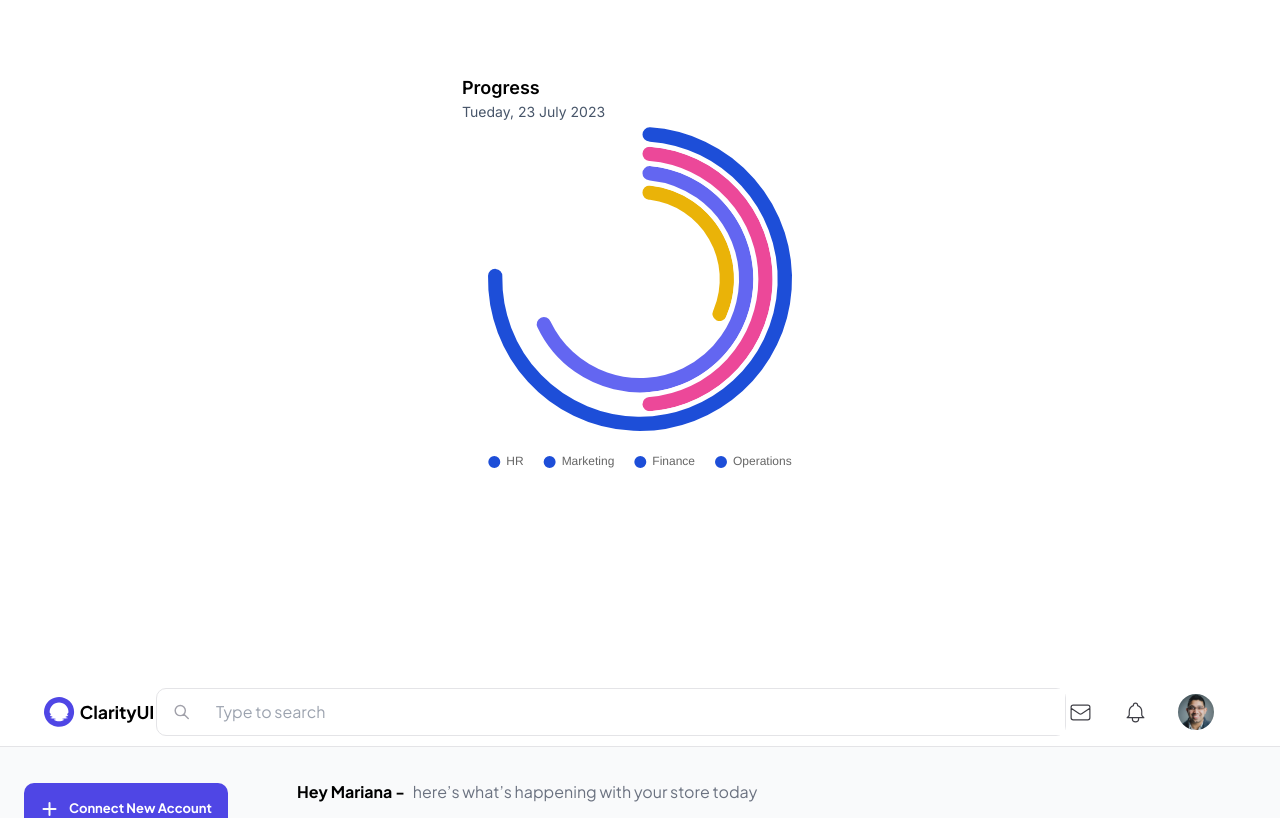
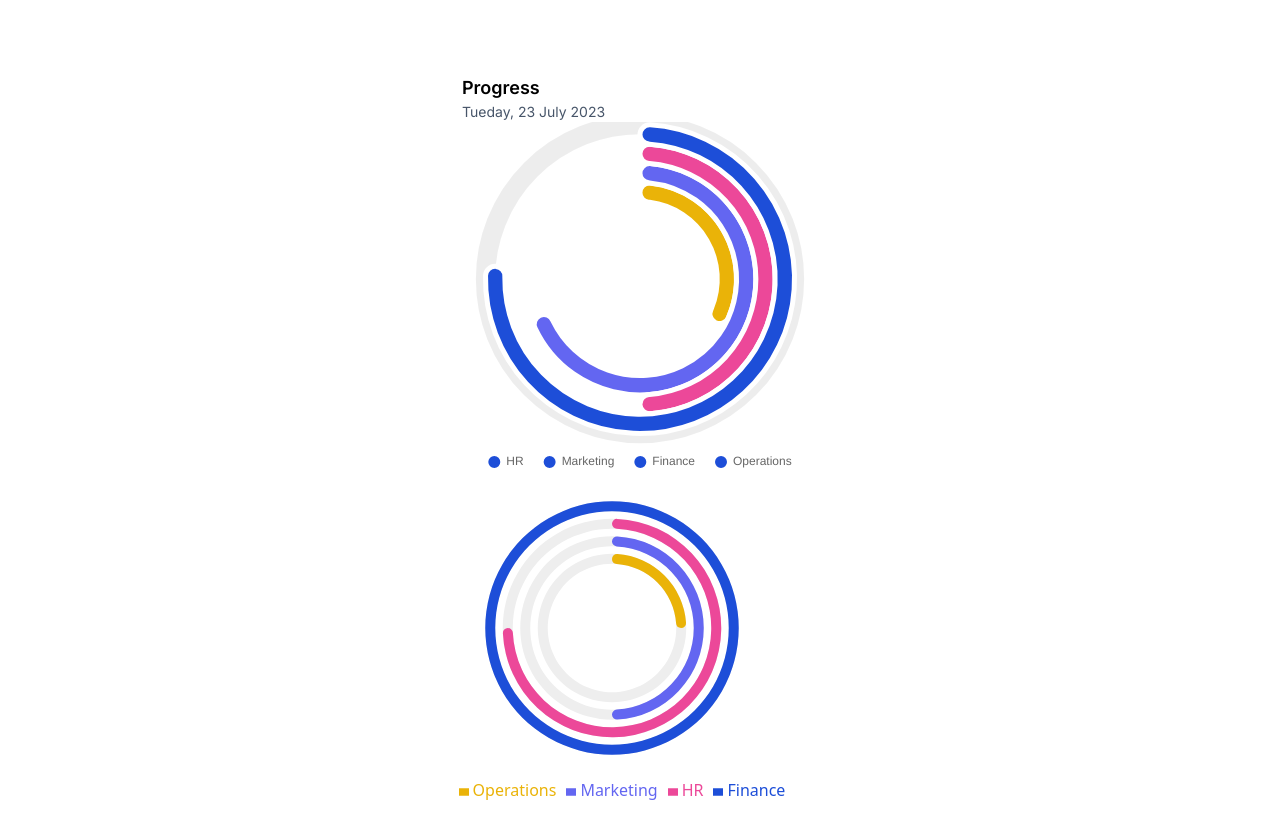
Before and after one commit to S-ali007/charts-Using-ReactchartJS, a React (Create React App) app: page / in a window 1280 px wide. Shown: the part 3900-4718 px from the top of the page. Built offline with nearby package versions, Linux system fonts and the light colour scheme.

Commit message:
changes with radial chart

```diff
--- a/package.json
+++ b/package.json
@@ -6,11 +6,13 @@
     "@testing-library/jest-dom": "^5.17.0",
     "@testing-library/react": "^13.4.0",
     "@testing-library/user-event": "^13.5.0",
+    "bootstrap": "^5.3.1",
     "chart.js": "^4.3.3",
     "react": "^18.2.0",
     "react-chartjs-2": "^5.2.0",
     "react-dom": "^18.2.0",
     "react-scripts": "5.0.1",
+    "recharts": "^2.7.3",
     "web-vitals": "^2.1.4"
   },
   "scripts": {
--- a/src/Components/Dashboard.jsx
+++ b/src/Components/Dashboard.jsx
@@ -593,6 +593,7 @@ function Dashboard() {
                 />
               </div>
             </div>
+            {/* Traffic Source Div */}
             <div className="max-w-[383px] w-full   border pl-[27px] pr-[22px] rounded-[10px] bg-[#FFFFFF]">
               <div className="  font-PlusJakartaSans flex  justify-between items-center mt-[16px] ">
                 <div className=" items-center font-[700] text-[16px] shrink-0">
--- a/src/Components/DoughnutChart.jsx
+++ b/src/Components/DoughnutChart.jsx
@@ -1,6 +1,8 @@
 // Components/PieChart.js
 import React from "react";
 import { Doughnut } from "react-chartjs-2";
+import ReRadialBarChart from "./ReRadialBarChart";
+
 
 
 const DoughnutChart = ({  DoughnutchartData}) => {
@@ -20,6 +22,24 @@ const DoughnutChart = ({  DoughnutchartData}) => {
 
 
   };
+  const backgroundCircle={
+    id:'backgroundCircle',
+    beforeDatasetsDraw(chart,args,pluginOptions){
+      const {ctx}=chart;
+      ctx.save();
+      const xCoor=chart.getDatasetMeta(0).data[0].x;
+      const yCoor=chart.getDatasetMeta(0).data[0].y;
+      const innerRadius=chart.getDatasetMeta(0).data[0].innerRadius;
+      const outerRadius=chart.getDatasetMeta(0).data[0].outerRadius;
+      const width = outerRadius-innerRadius;
+      const angle=Math.PI /180;
+      ctx.beginPath();
+      ctx.lineWidth=width;
+      ctx.strokeStyle='rgba(0, 0, 0, 0.07)';
+      ctx.arc(xCoor, yCoor, outerRadius , 0, angle * 360, false);
+      ctx.stroke();
+    }
+  }
 
   return (
     <div className="flex flex-col  items-center   ">
@@ -29,7 +49,8 @@ const DoughnutChart = ({  DoughnutchartData}) => {
         <h1 className="text-[14px] font-[400] font-Inter text-[#475569]">
           Tueday, 23 July 2023
         </h1>
-        <Doughnut data={DoughnutchartData} options={options} />
+        <Doughnut data={DoughnutchartData} options={options} plugins={[backgroundCircle]} />
+        <ReRadialBarChart/>
       </div>
     </div>
   );
--- /dev/null
+++ b/src/Components/ReRadialBarChart.jsx
@@ -0,0 +1,80 @@
+import React from "react";
+import {
+  RadialBarChart,
+  RadialBar,
+  Legend,
+  ResponsiveContainer,
+} from "recharts";
+function ReRadialBarChart() {
+  const data = [
+    {
+      name: "Operations",
+      uv: 1,
+      pv: 10,
+      fill: "#EAB308",
+    },
+    {
+      name: "Marketing",
+      uv: 2,
+      pv: 20,
+      fill: "#6366F1",
+    },
+    {
+      name: "HR",
+      uv: 3,
+      pv: 30,
+      fill: "#EC4899",
+    },
+    {
+      name: "Finance",
+      uv: 4,
+      pv: 40,
+      fill: "#1D4ED8",
+    },
+
+  ];
+  const style = {
+    top: "100%",
+    right: 90,
+    // transform: "translate(0, -50%)",
+    lineHeight: "24px",
+  };
+  return (
+    <div>
+      <RadialBarChart
+        width={500}
+        height={300}
+        cx={150}
+        cy={150}
+        innerRadius={70}
+        outerRadius={140}
+        barSize={10}
+        data={data}
+        startAngle={90} // Start from the top (clockwise)
+        endAngle={-270} // End at the top (clockwise)
+
+
+
+      >
+        <RadialBar
+        //   minAngle={15}
+        //   label={{ position: "insideStart", fill: "#fff" }}
+          background
+          dataKey="pv"
+          cornerRadius={10} // Adjust the corner radius value as needed
+
+
+        />
+        <Legend
+          iconSize={10}
+        //   layout="horizontal"
+        //   verticalAlign="middle"
+          wrapperStyle={style}
+          border-radius= {"50%"}/* Make the legends circular */
+
+        />
+      </RadialBarChart>
+    </div>
+  );
+}
+export default ReRadialBarChart;
```
Also changed, not shown: 1 other file (tests, documents, lock files or other folders).
